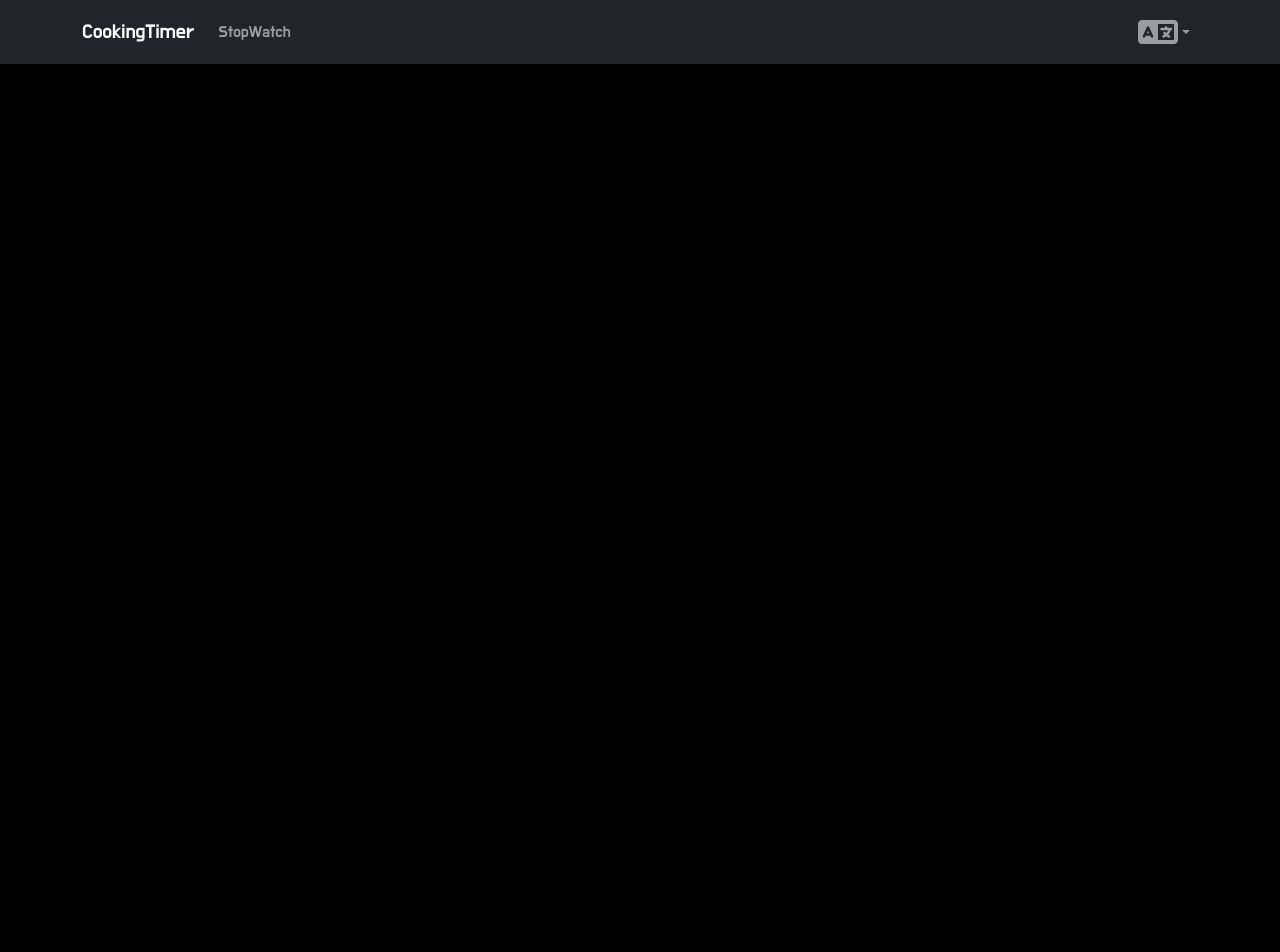
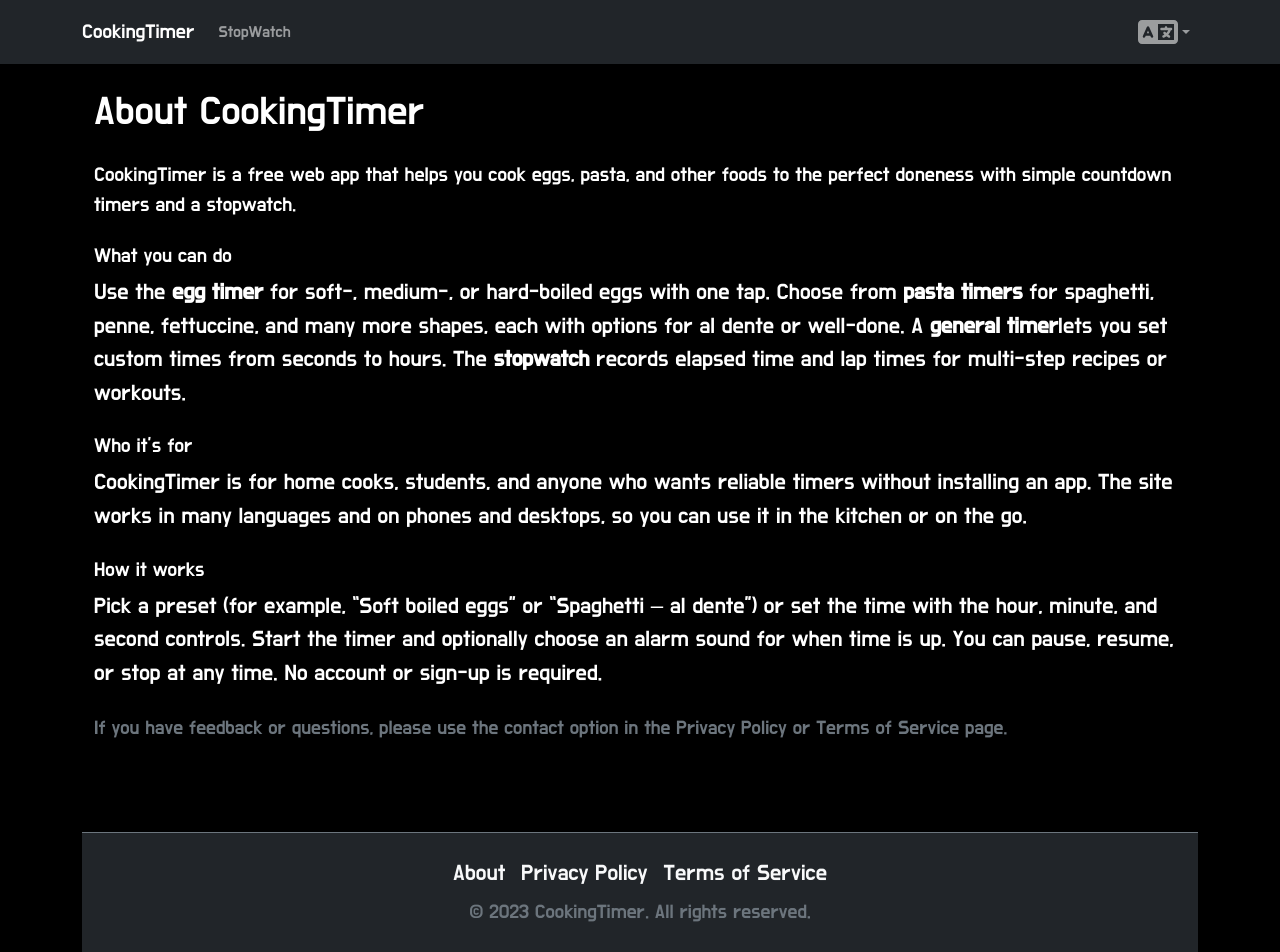
Before and after one commit to junkimkim/cookingtimer, a React (Create React App) app: page /about in a window 1280 px wide. Before the commit the page ends 800 px from the top, so only its background shows below. Built offline with nearby package versions, Linux system fonts and the light colour scheme.

Commit message:
에드센스 개선

```diff
--- a/public/index.html
+++ b/public/index.html
@@ -5,11 +5,11 @@
     <link rel="icon" href="%PUBLIC_URL%/favicon.ico" />
     <meta name="viewport" content="width=device-width, initial-scale=1" />
     <meta name="theme-color" content="#000000" />
-    <meta name="description" content="timer for cooking eggs, pastas" />
-    <meta name="keywords" content="timer, cooking, eggs, pasta, spaghetti" />
+    <meta name="description" content="Free cooking timer for perfect boiled eggs, pasta (spaghetti, penne, al dente), and custom timers. Stopwatch with lap times. Works in 20+ languages. No sign-up required." />
+    <meta name="keywords" content="cooking timer, egg timer, pasta timer, boiled eggs, spaghetti timer, stopwatch, kitchen timer, recipe timer" />
     <meta property="og:image" content="%PUBLIC_URL%/image.png" />
-    <meta property="og:description" content="Timer for cooking eggs, pasta" />
-    <meta property="og:title" content="CookingTimer" />
+    <meta property="og:description" content="Free cooking timer for eggs, pasta &amp; custom times. Stopwatch with laps. 20+ languages." />
+    <meta property="og:title" content="CookingTimer - Egg, Pasta &amp; Kitchen Timer" />
     <meta name="google-adsense-account" content="ca-pub-9451296231984871" />
         <meta
       name="google-site-verification"
@@ -44,7 +44,7 @@
     -->
     <script async src="https://pagead2.googlesyndication.com/pagead/js/adsbygoogle.js?client=ca-pub-9451296231984871"
     crossorigin="anonymous"></script>
-    <title>Cooking Timer</title>
+    <title>CookingTimer - Egg, Pasta &amp; Kitchen Timer | Free Online</title>
   </head>
   <body>
     <noscript>You need to enable JavaScript to run this app.</noscript>
--- a/src/App.js
+++ b/src/App.js
@@ -3,6 +3,10 @@ import { Route, Routes } from "react-router-dom";
 import CookingTimer from "./components/CookingTimer";
 import StopWatch from "./components/StopWatch";
 import NavBarComponent from "./components/NavBarComponent";
+import Footer from "./components/Footer";
+import About from "./components/About";
+import PrivacyPolicy from "./components/PrivacyPolicy";
+import TermsOfService from "./components/TermsOfService";
 import Container from "react-bootstrap/Container";
 
 const App = () => {
@@ -11,7 +15,8 @@ const App = () => {
   return (
     <>
       <NavBarComponent language={language} setLanguage={setLanguage} />
-      <Container>
+      <Container className="min-vh-100 d-flex flex-column">
+        <div className="flex-grow-1">
         <Routes>
           <Route
             path="/"
@@ -40,7 +45,12 @@ const App = () => {
           <Route path={`/sound/:lang`} element={<Sound />} />
           <Route path={`/test/:lang`} element={<Test />} /> */}
           {/* <Route path={`/worldtime/:lang`} element={<WorldTime />} /> */}
+          <Route path="/about" element={<About />} />
+          <Route path="/privacy" element={<PrivacyPolicy />} />
+          <Route path="/terms" element={<TermsOfService />} />
         </Routes>
+        </div>
+        <Footer />
       </Container>
     </>
   );
--- /dev/null
+++ b/src/components/About.js
@@ -0,0 +1,57 @@
+import React from "react";
+import Container from "react-bootstrap/Container";
+import Row from "react-bootstrap/Row";
+import Col from "react-bootstrap/Col";
+
+const About = () => {
+  return (
+    <Container className="py-4">
+      <Row>
+        <Col>
+          <h1 className="mb-4">About CookingTimer</h1>
+
+          <p className="lead">
+            CookingTimer is a free web app that helps you cook eggs, pasta, and
+            other foods to the perfect doneness with simple countdown timers and
+            a stopwatch.
+          </p>
+
+          <h2 className="h5 mt-4">What you can do</h2>
+          <p>
+            Use the <strong>egg timer</strong> for soft-, medium-, or hard-boiled
+            eggs with one tap. Choose from <strong>pasta timers</strong> for
+            spaghetti, penne, fettuccine, and many more shapes, each with
+            options for al dente or well-done. A <strong>general timer</strong>
+            lets you set custom times from seconds to hours. The{" "}
+            <strong>stopwatch</strong> records elapsed time and lap times for
+            multi-step recipes or workouts.
+          </p>
+
+          <h2 className="h5 mt-4">Who it’s for</h2>
+          <p>
+            CookingTimer is for home cooks, students, and anyone who wants
+            reliable timers without installing an app. The site works in many
+            languages and on phones and desktops, so you can use it in the
+            kitchen or on the go.
+          </p>
+
+          <h2 className="h5 mt-4">How it works</h2>
+          <p>
+            Pick a preset (for example, “Soft boiled eggs” or “Spaghetti – al
+            dente”) or set the time with the hour, minute, and second controls.
+            Start the timer and optionally choose an alarm sound for when time
+            is up. You can pause, resume, or stop at any time. No account or
+            sign-up is required.
+          </p>
+
+          <p className="mt-4 text-secondary small">
+            If you have feedback or questions, please use the contact option in
+            the Privacy Policy or Terms of Service page.
+          </p>
+        </Col>
+      </Row>
+    </Container>
+  );
+};
+
+export default About;
--- /dev/null
+++ b/src/components/Footer.js
@@ -0,0 +1,36 @@
+import React from "react";
+import { Link } from "react-router-dom";
+import Container from "react-bootstrap/Container";
+import Row from "react-bootstrap/Row";
+import Col from "react-bootstrap/Col";
+
+const Footer = () => {
+  const currentYear = new Date().getFullYear();
+
+  return (
+    <footer className="mt-5 py-4 bg-dark text-light border-top border-secondary">
+      <Container>
+        <Row className="justify-content-center text-center">
+          <Col xs={12} md="auto" className="mb-2 mb-md-0">
+            <Link to="/about" className="text-light text-decoration-none me-3">
+              About
+            </Link>
+            <Link to="/privacy" className="text-light text-decoration-none me-3">
+              Privacy Policy
+            </Link>
+            <Link to="/terms" className="text-light text-decoration-none">
+              Terms of Service
+            </Link>
+          </Col>
+        </Row>
+        <Row>
+          <Col className="text-center text-secondary small mt-2">
+            © {currentYear} CookingTimer. All rights reserved.
+          </Col>
+        </Row>
+      </Container>
+    </footer>
+  );
+};
+
+export default Footer;
--- /dev/null
+++ b/src/components/PrivacyPolicy.js
@@ -0,0 +1,81 @@
+import React from "react";
+import Container from "react-bootstrap/Container";
+import Row from "react-bootstrap/Row";
+import Col from "react-bootstrap/Col";
+
+const PrivacyPolicy = () => {
+  return (
+    <Container className="py-4">
+      <Row>
+        <Col>
+          <h1 className="mb-4">Privacy Policy</h1>
+          <p className="text-secondary">Last updated: March 2025</p>
+
+          <h2 className="h5 mt-4">1. Introduction</h2>
+          <p>
+            CookingTimer (“we”, “our”, or “this site”) respects your privacy.
+            This policy describes what information we collect and how it is used
+            when you use our website.
+          </p>
+
+          <h2 className="h5 mt-4">2. Information we collect</h2>
+          <p>
+            This site is a client-side web application. Timer and stopwatch
+            data (e.g. the time you set) is processed only in your browser and
+            is not sent to our servers. We do not collect personal information
+            such as your name, email, or address through this application.
+          </p>
+
+          <h2 className="h5 mt-4">3. Third-party services</h2>
+          <p>
+            We use <strong>Google AdSense</strong> to show advertisements.
+            Google may collect information (including cookies and similar
+            technologies) as described in Google’s Privacy Policy and AdSense
+            program policies. You can control ad personalization in your Google
+            account settings. We do not control the data Google collects. For
+            more information, see{" "}
+            <a
+              href="https://policies.google.com/privacy"
+              target="_blank"
+              rel="noopener noreferrer"
+            >
+              Google Privacy Policy
+            </a>
+            .
+          </p>
+
+          <h2 className="h5 mt-4">4. Cookies</h2>
+          <p>
+            AdSense and other third-party services may use cookies or similar
+            technologies. You can manage or block cookies in your browser
+            settings. Blocking cookies may affect how ads are shown and how some
+            features work.
+          </p>
+
+          <h2 className="h5 mt-4">5. Data we do not sell</h2>
+          <p>
+            We do not sell your personal information. Any data processed by
+            third parties (such as Google) is governed by their respective
+            policies.
+          </p>
+
+          <h2 className="h5 mt-4">6. Changes</h2>
+          <p>
+            We may update this Privacy Policy from time to time. The “Last
+            updated” date at the top will be revised when changes are made. We
+            encourage you to review this page periodically.
+          </p>
+
+          <h2 className="h5 mt-4">7. Contact</h2>
+          <p>
+            If you have questions about this Privacy Policy, you can contact us
+            through the contact method provided on this website (e.g. contact
+            form or email, if available).
+          </p>
+        </Col>
+      </Row>
+    </Container>
+  );
+};
+
+export default PrivacyPolicy;
--- /dev/null
+++ b/src/components/TermsOfService.js
@@ -0,0 +1,65 @@
+import React from "react";
+import Container from "react-bootstrap/Container";
+import Row from "react-bootstrap/Row";
+import Col from "react-bootstrap/Col";
+
+const TermsOfService = () => {
+  return (
+    <Container className="py-4">
+      <Row>
+        <Col>
+          <h1 className="mb-4">Terms of Service</h1>
+          <p className="text-secondary">Last updated: March 2025</p>
+
+          <h2 className="h5 mt-4">1. Acceptance</h2>
+          <p>
+            By using CookingTimer (“the site”, “the service”), you agree to
+            these Terms of Service. If you do not agree, please do not use the
+            site.
+          </p>
+
+          <h2 className="h5 mt-4">2. Use of the service</h2>
+          <p>
+            CookingTimer provides cooking timers and a stopwatch for personal,
+            non-commercial use. You may use the site in a lawful manner and in
+            accordance with these terms. You may not use the site to harm others
+            or to violate any applicable laws.
+          </p>
+
+          <h2 className="h5 mt-4">3. No warranty</h2>
+          <p>
+            The site and its timers are provided “as is”. We do not guarantee
+            that the timers are accurate for any particular recipe or cooking
+            method. Cooking involves heat and safety risks; you are responsible
+            for following safe cooking practices. We are not liable for any
+            damage or loss resulting from your use of the site or reliance on
+            the timers.
+          </p>
+
+          <h2 className="h5 mt-4">4. Third-party content</h2>
+          <p>
+            The site may display advertisements provided by third parties
+            (e.g. Google AdSense). We do not control the content of those ads.
+            Your interaction with third-party content is subject to their
+            respective terms and policies.
+          </p>
+
+          <h2 className="h5 mt-4">5. Changes to the service or terms</h2>
+          <p>
+            We may change the site or these terms at any time. Continued use of
+            the site after changes constitutes acceptance of the updated terms.
+            We encourage you to review this page periodically.
+          </p>
+
+          <h2 className="h5 mt-4">6. Contact</h2>
+          <p>
+            For questions about these Terms of Service, please use the contact
+            method provided on this website.
+          </p>
+        </Col>
+      </Row>
+    </Container>
+  );
+};
+
+export default TermsOfService;
```
Also changed, not shown: public/robots.txt, 2 other files (tests, documents, lock files or other folders).
